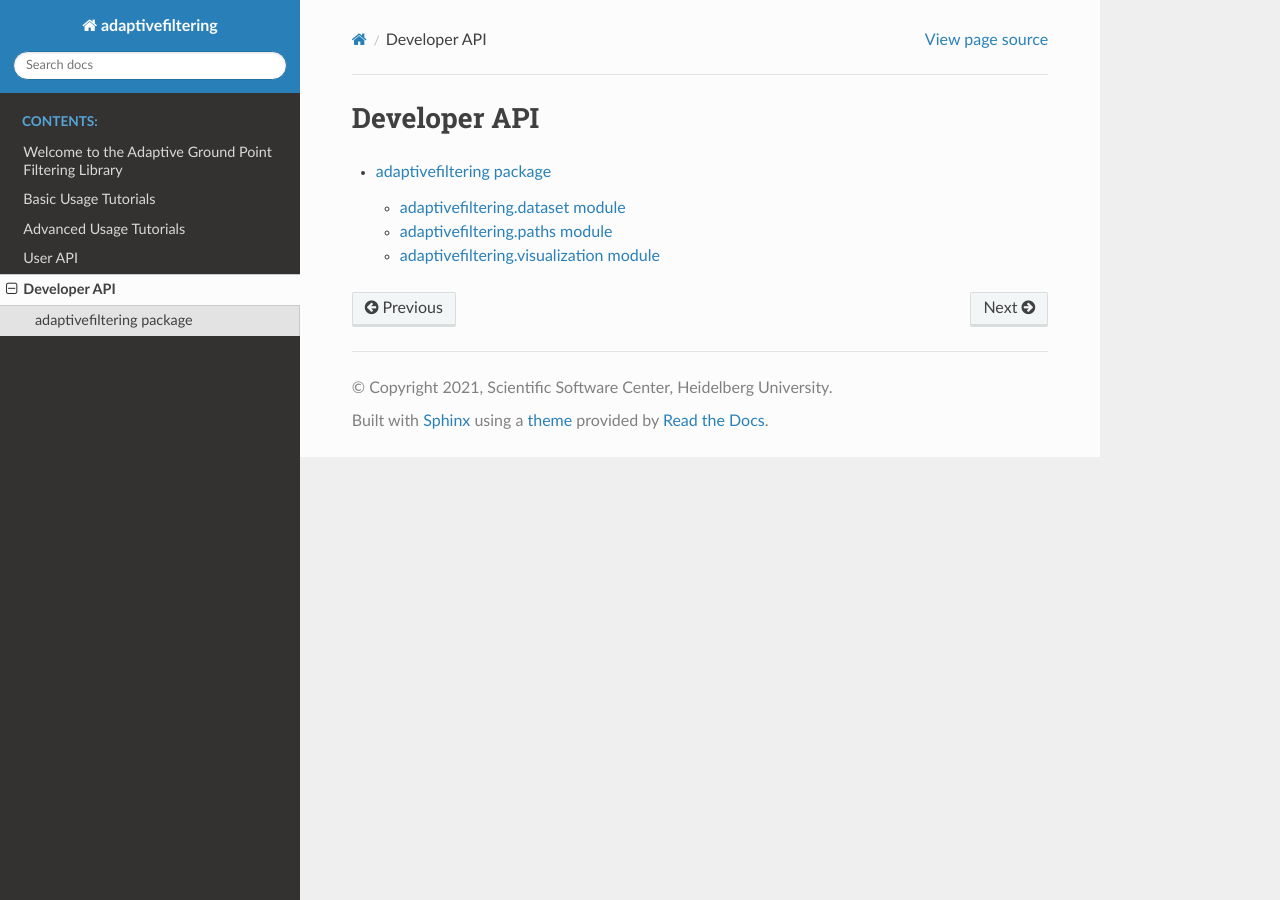
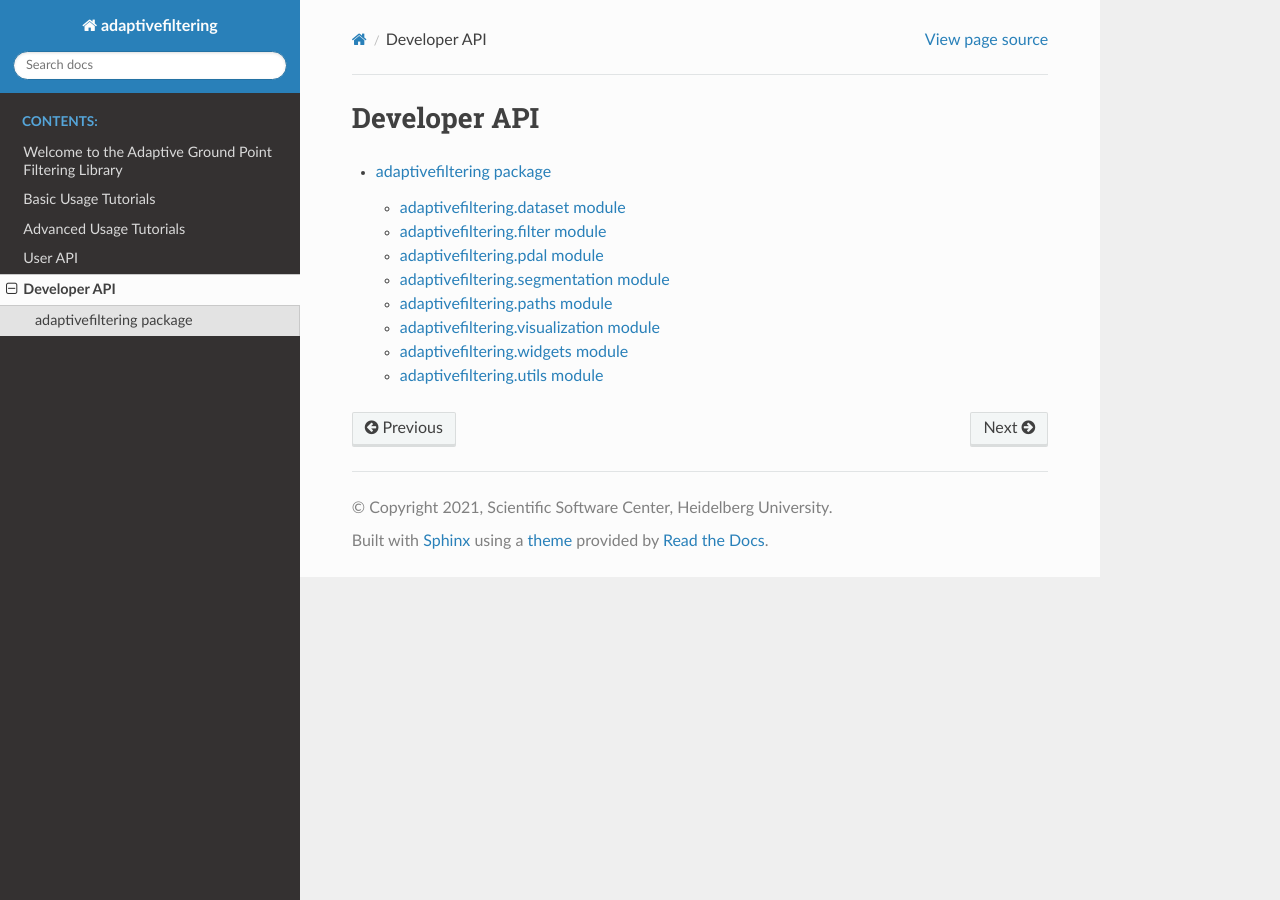
Before and after one commit to ssciwr/afwizard, a Sphinx documentation site: the page built from doc/source/developer_API.rst, in a window 1280 px wide. Built offline with Sphinx 7.4.7 and the Read the Docs theme 2.0.0, drawn with Linux system fonts in a browser that asks for light colours; pages that are not in the unit, such as notebooks, are missing from menus.

Commit message:
Minor documentation fixes

```diff
--- a/doc/source/adaptivefiltering.rst
+++ b/doc/source/adaptivefiltering.rst
@@ -5,6 +5,30 @@
 --------------------------------
 
 .. automodule:: adaptivefiltering.dataset
+   :members:
+   :undoc-members:
+   :show-inheritance:
+
+adaptivefiltering.filter module
+-------------------------------
+
+.. automodule:: adaptivefiltering.filter
+   :members:
+   :undoc-members:
+   :show-inheritance:
+
+adaptivefiltering.pdal module
+-----------------------------
+
+.. automodule:: adaptivefiltering.pdal
+   :members:
+   :undoc-members:
+   :show-inheritance:
+
+adaptivefiltering.segmentation module
+-------------------------------------
+
+.. automodule:: adaptivefiltering.segmentation
    :members:
    :undoc-members:
    :show-inheritance:
@@ -24,3 +48,19 @@
    :members:
    :undoc-members:
    :show-inheritance:
+
+adaptivefiltering.widgets module
+--------------------------------
+
+.. automodule:: adaptivefiltering.widgets
+   :members:
+   :undoc-members:
+   :show-inheritance:
+
+adaptivefiltering.utils module
+------------------------------
+
+.. automodule:: adaptivefiltering.utils
+   :members:
+   :undoc-members:
+   :show-inheritance:
```
Also changed, not shown: 3 other files.
